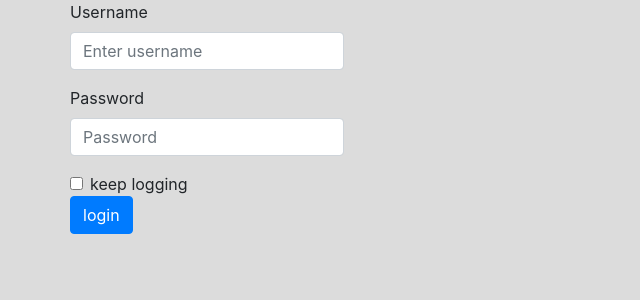
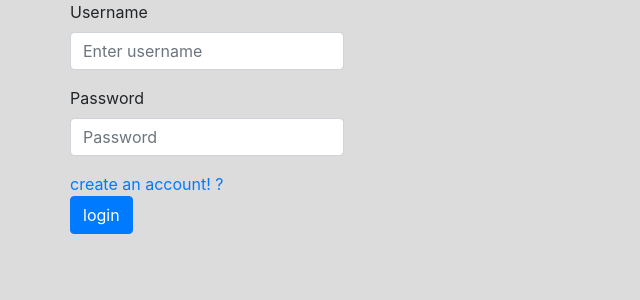
Before and after one commit to CheikhM/ChatApplication, a PHP site: the page made by pages/login/login.hiit.php in a window 1280 px wide. Shown: the top 300 px of the page, without its empty margins (0-640 px from the left). Run offline with PHP 8.4, Linux system fonts and the light colour scheme; the template is opened without the code that fills it, so the values that code supplies are empty.

Commit message:
correct bug!

```diff
--- a/pages/login/login.hiit.php
+++ b/pages/login/login.hiit.php
@@ -13,9 +13,8 @@
                 <label for="exampleInputPassword1">Password</label>
                 <input type="password" name="password" class="form-control" id="exampleInputPassword1" placeholder="Password" required>
             </div>
-            <div class="form-check">
-                <input type="checkbox" class="form-check-input" id="exampleCheck1">
-                <label class="form-check-label" for="exampleCheck1">keep logging</label>
+            <div class="clearFix">
+                <a href="register">create an account! ?</a>
             </div>
             <button type="submit" class="btn btn-primary">login</button>
         </form>
```
